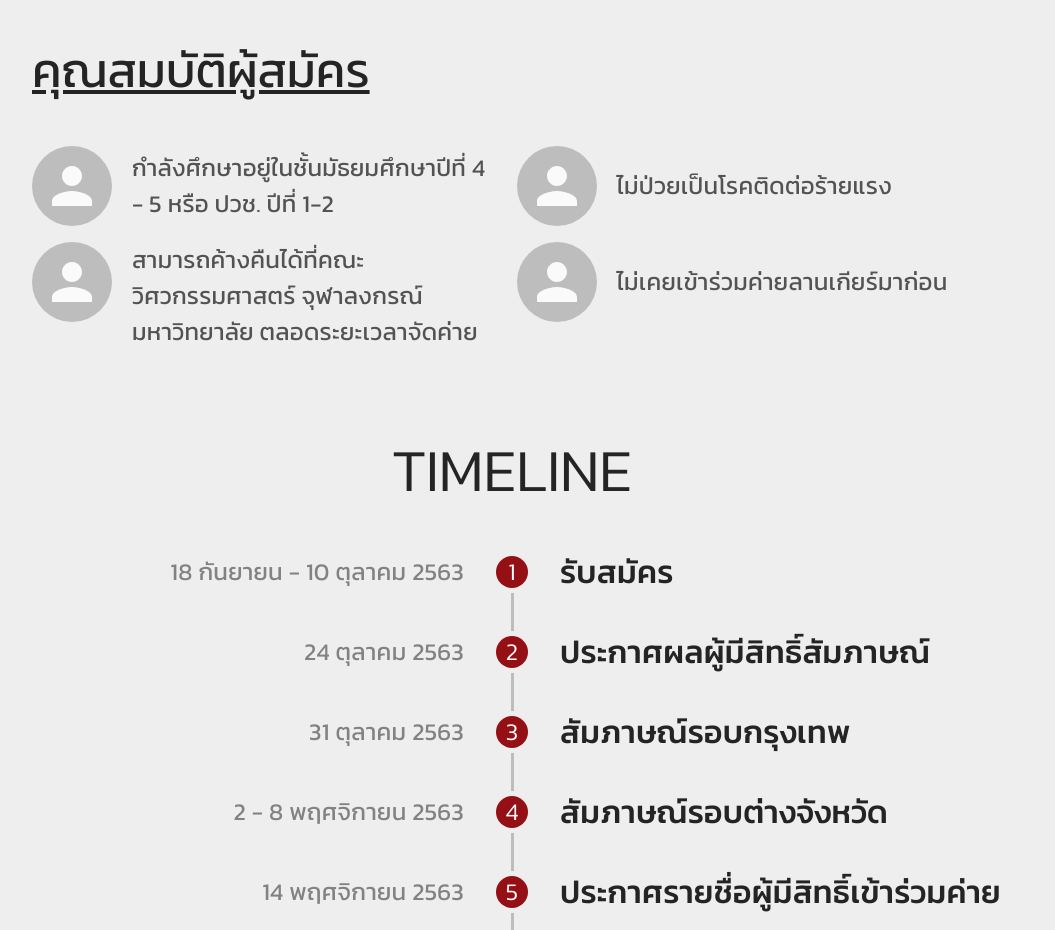
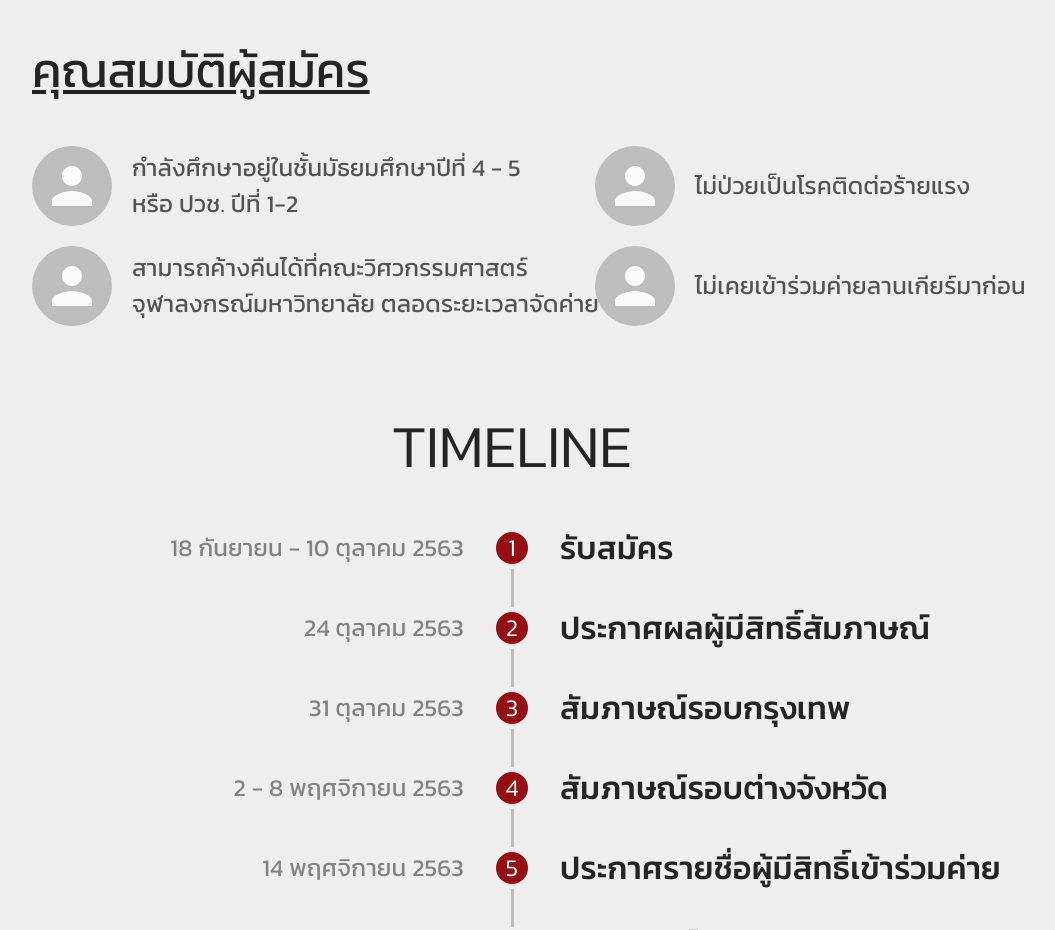
Before and after one commit to esc-chula/larngearcamp-frontend, a React (Create React App) app: page / in a window 1280 px wide. Shown: the part 1140-2070 px from the top of the page, without its empty margins (128-1183 px from the left). Built offline with nearby package versions, Linux system fonts and the light colour scheme.

Commit message:
update: qualifcation display system

```diff
--- a/src/core/components/home/home-qualification.component.tsx
+++ b/src/core/components/home/home-qualification.component.tsx
@@ -1,5 +1,5 @@
-import React from "react"
-import { Typography, Grid, Avatar } from "@material-ui/core"
+import React, { useEffect, useRef } from "react"
+import { Typography, Avatar } from "@material-ui/core"
 import { makeStyles } from "@material-ui/core/styles"
 import { pxToRem } from "../../../utils/conversion"
 import HomeContainer from "./home-container.component"
@@ -11,50 +11,43 @@ const useStyle = makeStyles(theme => ({
     lineHeight: pxToRem(72),
     marginBottom: "40px"
   },
-  description: {
-    fontWeight: "normal",
-    lineHeight: pxToRem(36)
-  },
-  logoImg: {
-    width: "80px",
-    height: "80px",
-    marginRight: "20px"
-  },
-  secondCol: {
-    [theme.breakpoints.up("lg")]: {
-      alignContent: "center"
-    },
-    alignContent: "left"
+  container: {
+    display: "flex",
+    flexWrap: "wrap",
+    gap: "20px 0"
   }
 }))
 
+type Qualification = { description: string; src: string }
 const HomeQualification: React.FC<{
-  data: { description: string; src: string }[]
+  qualifications: Qualification[]
 }> = props => {
   const classes = useStyle()
 
-  const qulificationItem = (description: string, imgSrc: string) => (
-    <div style={{ display: "inline-flex" }}>
-      <Avatar src={imgSrc} className={classes.logoImg}></Avatar>
-      <Grid container direction="column" justify="center">
-        <Typography variant="body2" align="left" className={classes.description + " kanit"}>
-          {description}
-        </Typography>
-      </Grid>
-    </div>
-  )
+  const leftsRef = useRef<(HTMLDivElement | null)[]>([])
+  const rightsRef = useRef<(HTMLDivElement | null)[]>([])
 
-  const colGrids = []
-  for (let i = 0; i < props.data.length; i += 2) {
-    const ele1 = props.data[i]
-    const ele2 = props.data[i + 1]
+  useEffect(() => {
+    const allToMaxWidth = (elements: HTMLElement[]) => {
+      const maxWidth = elements.map(ele => ele?.clientWidth ?? 0).reduce((acc, w) => (w > acc ? w : acc), 0)
 
-    colGrids.push(
-      <Grid container item direction="column" className={classes.secondCol} xs={12} md={12} lg={6} spacing={2} key={i}>
-        {ele1 && <Grid item>{qulificationItem(ele1.description, ele1.src)}</Grid>}
-        {ele2 && <Grid item>{qulificationItem(ele2.description, ele2.src)}</Grid>}
-      </Grid>
-    )
+      elements.forEach(ele => (ele.style.width = `${maxWidth}px`))
+      return maxWidth
+    }
+
+    const w1 = allToMaxWidth(leftsRef.current.filter(x => x !== null) as HTMLDivElement[])
+    const w2 = allToMaxWidth(rightsRef.current.filter(x => x !== null) as HTMLDivElement[])
+
+    console.log(w1 + w2)
+  }, [])
+
+  const items = []
+  for (let i = 0; i < props.qualifications.length; i += 2) {
+    const [left, right] = [props.qualifications[i], props.qualifications[i + 1]]
+
+    items.push(<QualificationItem qualification={left} ref={ref => leftsRef.current.push(ref)} />)
+    items.push(<div style={{ flexGrow: 100 }} />)
+    right && items.push(<QualificationItem qualification={right} ref={ref => rightsRef.current.push(ref)} />)
   }
 
   return (
@@ -62,11 +55,46 @@ const HomeQualification: React.FC<{
       <Typography variant="h3" className={classes.title}>
         คุณสมบัติผู้สมัคร
       </Typography>
-      <Grid container spacing={2}>
-        {colGrids}
-      </Grid>
+      <div className={classes.container}>{items}</div>
     </HomeContainer>
   )
 }
 
+const useStyleItem = makeStyles(theme => ({
+  container: {
+    display: "inline-grid",
+    width: "min-content",
+    gridTemplateColumns: "min-content max-content",
+    gridTemplateRows: "1fr",
+    gap: "0 20px"
+  },
+  description: {
+    fontWeight: "normal",
+    lineHeight: pxToRem(36),
+    alignSelf: "center"
+  },
+  logoImg: {
+    width: "80px",
+    height: "80px",
+    justifySelf: "center"
+  }
+}))
+const QualificationItem = React.forwardRef<HTMLDivElement, { qualification: Qualification }>((props, ref) => {
+  const classes = useStyleItem()
+
+  return (
+    <div className={classes.container} ref={ref}>
+      <Avatar src={props.qualification.src} className={classes.logoImg}></Avatar>
+      <Typography variant="body2" align="left" className={classes.description}>
+        {props.qualification.description.split("\n").map(line => (
+          <>
+            <span>{line}</span>
+            <br />
+          </>
+        ))}
+      </Typography>
+    </div>
+  )
+})
+
 export default HomeQualification
--- a/src/modules/home.module.tsx
+++ b/src/modules/home.module.tsx
@@ -46,10 +46,10 @@ const HomeModule: React.FC = () => {
       <br></br>
 
       <HomeQualification
-        data={[
-          { description: "กำลังศึกษาอยู่ในชั้นมัธยมศึกษาปีที่ 4 - 5 หรือ ปวช. ปีที่ 1-2", src: "" },
-          { description: "สามารถค้างคืนได้ที่คณะวิศวกรรมศาสตร์ จุฬาลงกรณ์มหาวิทยาลัย ตลอดระยะเวลาจัดค่าย", src: "" },
+        qualifications={[
+          { description: "กำลังศึกษาอยู่ในชั้นมัธยมศึกษาปีที่ 4 - 5\nหรือ ปวช. ปีที่ 1-2", src: "" },
           { description: "ไม่ป่วยเป็นโรคติดต่อร้ายแรง", src: "" },
+          { description: "สามารถค้างคืนได้ที่คณะวิศวกรรมศาสตร์\nจุฬาลงกรณ์มหาวิทยาลัย ตลอดระยะเวลาจัดค่าย", src: "" },
           { description: "ไม่เคยเข้าร่วมค่ายลานเกียร์มาก่อน", src: "" }
         ]}
       />
```
